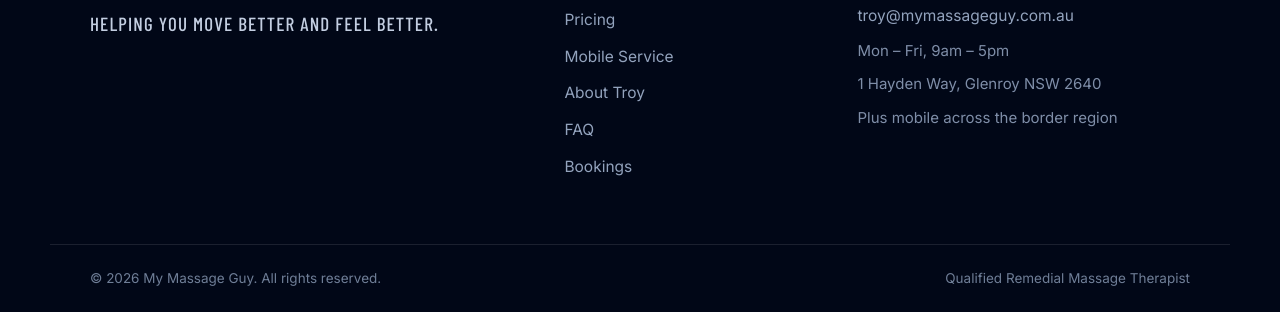
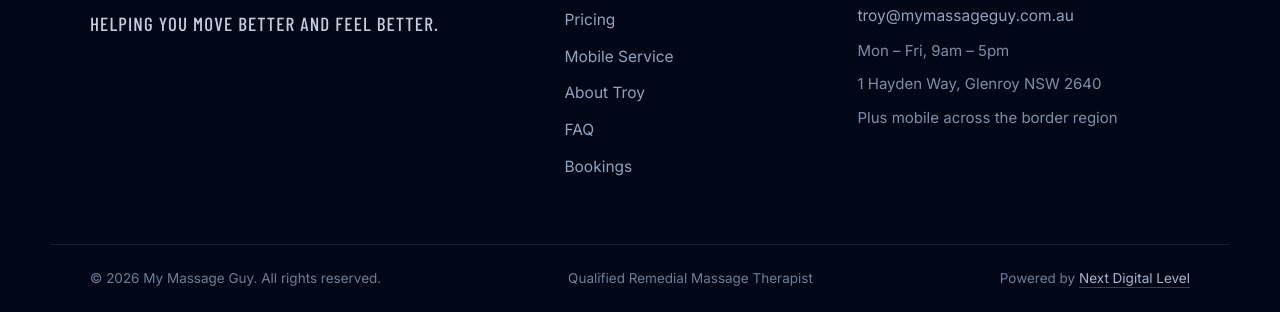
Before and after one commit to welcometothenextlevel/themassageguy, a plain HTML site: page index.html in a window 1280 px wide. Shown: the part 7310-7622 px from the top of the page. Drawn offline with nearby package versions, Linux system fonts and the light colour scheme.

Commit message:
Add Next Digital Level credit to the footer
Co-Authored-By: Claude Opus 5 <noreply@anthropic.com>

```diff
--- a/assets/css/style.css
+++ b/assets/css/style.css
@@ -373,6 +373,12 @@ ul,ol{margin:0; padding:0; list-style:none}
   font-size:13.5px; color:#6f7e97;
 }
 .footer__base p{margin:0}
+.footer__credit a{
+  color:#a8b6cd; text-decoration:none;
+  border-bottom:1px solid rgba(255,255,255,.22); padding-bottom:1px;
+  transition:color .2s ease, border-color .2s ease;
+}
+.footer__credit a:hover{color:#fff; border-bottom-color:var(--blue)}
 
 /* ── Mobile call button ────────────────────────────────────── */
 .call-fab{display:none}
--- a/index.html
+++ b/index.html
@@ -582,6 +582,10 @@
   <div class="wrap footer__base">
     <p>© <span id="year">2026</span> My Massage Guy. All rights reserved.</p>
     <p>Qualified Remedial Massage Therapist</p>
+    <p class="footer__credit">
+      Powered by
+      <a href="https://nextdigitalevel.com/" target="_blank" rel="noopener">Next Digital Level</a>
+    </p>
   </div>
 </footer>
 
```
